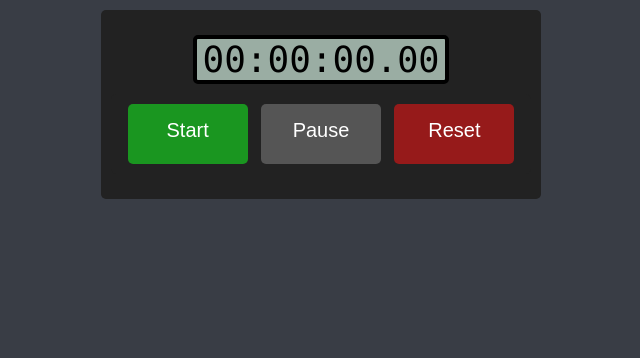
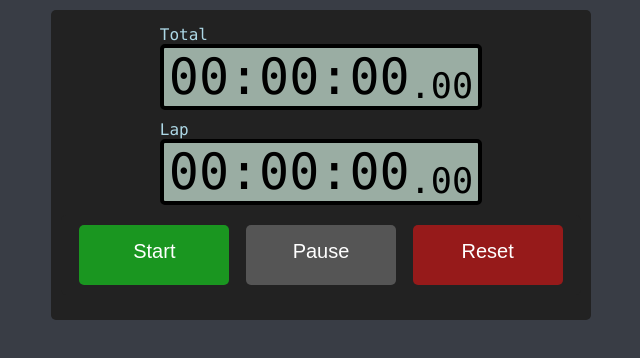
Before and after one commit to 2miles/Timer, a React (Create React App) app: page / in a window 1280 px wide. Shown: the top 358 px of the page, without its empty margins (319-959 px from the left). Built offline with nearby package versions, Linux system fonts and the light colour scheme.

Commit message:
added display component, updated styles, added total time to lap list

```diff
--- a/src/App.css
+++ b/src/App.css
@@ -1,18 +1,13 @@
 @import './vars.css';
 
 .App {
+  display: flex;
   text-align: center;
   min-height: 100vh;
   background-color: var(--app-bg);
-}
-
-.App-body {
-  background-color: var(--app-bg);
-  display: flex;
+  color: white;
+  align-items: center;
   flex-direction: column;
-  align-items: center;
-  font-size: calc(20px + 2vmin);
-  color: white;
 }
 .stopwatch {
   display: flex;
@@ -23,15 +18,35 @@
   margin-top: 10px;
   border-width: 3px;
   border-radius: 5px;
-  min-width: 400px;
+  min-width: 500px;
 }
 
+.stopwatch-display-area {
+  display: flex;
+  flex-direction: column;
+  font-family: 'Monaco';
+  min-width: 230px;
+  margin-top: 10px;
+  padding: 0px 0px;
+  background-color: var(--sw-bg);
+  color: lightblue;
+  border: none;
+}
+.stopwatch-display-title {
+  padding: 0px;
+  margin: 0px 0px;
+  width: fit-content;
+  min-width: 50px;
+  align-content: start;
+  text-align: left;
+}
 .stopwatch-display {
   flex-direction: row;
   font-family: 'Menlo';
+  font-size: 50px;
   min-width: 230px;
-  margin-top: 20px;
   padding: 0px 5px;
+  margin-top: 0px;
   background-color: var(--sw-display-bg);
   color: var(--sw-display-fg);
   border: solid 4px var(--sw-display-border);
@@ -51,27 +66,33 @@
   font-family: 'Menlo';
   font-size: 18px;
   margin-bottom: 10px;
-  border: solid 2px;
-  border-color: black;
+}
+
+.laps-header {
+  font-size: 0.9rem;
+  font-family: 'Monaco';
+  display: flex;
+  flex-direction: row;
+  justify-content: space-between;
+  color: lightblue;
 }
 
 .lap {
   display: flex;
   flex-direction: row;
   justify-content: space-between;
-  border: solid 1px;
-  border-color: black;
+  border-bottom: solid 2px;
+  border-color: var(--sw-btn-reset-pressed);
   padding-left: 5px;
   padding-right: 5px;
   padding-top: 5px;
   padding-bottom: 5px;
-  background-color: var(--sw-lap-bg);
-  min-width: 260px;
+  min-width: 380px;
 }
 
 .btn {
   border: none;
-  min-width: 120px;
+  min-width: 150px;
   min-height: 60px;
   color: var(--btn-text);
   margin: 5px 5px;
--- a/src/components/App.js
+++ b/src/components/App.js
@@ -3,11 +3,9 @@ import Stopwatch from './Stopwatch';
 
 function App() {
   return (
-    <body className="App-body">
-      <div className="App">
-        <Stopwatch />
-      </div>
-    </body>
+    <div className="App">
+      <Stopwatch />
+    </div>
   );
 }
 
--- /dev/null
+++ b/src/components/Display.js
@@ -0,0 +1,24 @@
+import {
+  displayMinutes,
+  displaySeconds,
+  displayMillis,
+  displayHours,
+} from '../utils';
+import '../App.css';
+
+function Display({ time, title }) {
+  return (
+    <div className="stopwatch-display-area">
+      <div className="stopwatch-display-title">{title}</div>
+      <div className="stopwatch stopwatch-display">
+        <span>{displayHours(time)}</span>:<span>{displayMinutes(time)}</span>:
+        <span>{displaySeconds(time)}</span>
+        <span style={{ fontSize: '2.2rem', alignSelf: 'flex-end' }}>
+          .{displayMillis(time)}
+        </span>
+      </div>
+    </div>
+  );
+}
+
+export default Display;
--- a/src/components/Laps.js
+++ b/src/components/Laps.js
@@ -1,19 +1,40 @@
 import '../App.css';
-import { displayMinutes, displaySeconds, displayMillis } from '../utils';
+import {
+  displayMinutes,
+  displaySeconds,
+  displayMillis,
+  displayHours,
+} from '../utils';
 
-function Laps({ laps }) {
+function Laps({ laps, totals }) {
   return (
     <div className="laps-area">
-      {laps.map((lap, key) => {
+      <div className="laps-header">
+        <div>#</div>
+        <div>Lap Time</div>
+        <div>Total Time</div>
+      </div>
+      {laps.map((lap, index) => {
         return (
           <div className="lap">
             <div className="lap-title">
-              <span>{`Lap ${key + 1}`}</span>
+              <span>{`${index + 1}`}</span>
             </div>
             <div>
+              <span>{displayHours(lap)}</span>:
               <span>{displayMinutes(lap)}</span>:
               <span>{displaySeconds(lap)}</span>.
-              <span>{displayMillis(lap)}</span>
+              <span style={{ fontSize: '.9rem', alignSelf: 'flex-end' }}>
+                {displayMillis(lap)}
+              </span>
+            </div>
+            <div>
+              <span>{displayHours(lap)}</span>:
+              <span>{displayMinutes(totals[index])}</span>:
+              <span>{displaySeconds(totals[index])}</span>.
+              <span style={{ fontSize: '.9rem', alignSelf: 'flex-end' }}>
+                {displayMillis(totals[index])}
+              </span>
             </div>
           </div>
         );
--- a/src/components/Stopwatch.js
+++ b/src/components/Stopwatch.js
@@ -1,30 +1,30 @@
 import { useEffect, useState } from 'react';
-import {
-  displayMinutes,
-  displaySeconds,
-  displayMillis,
-  displayHours,
-} from '../utils';
 import '../App.css';
 import Laps from './Laps';
+import Display from './Display';
 
 function Stopwatch() {
   const [time, setTime] = useState(0);
   const [lastTime, setLastTime] = useState(0);
   const [laps, setLaps] = useState([]);
+  const [totals, setTotals] = useState([]);
   const [isOn, setIsOn] = useState(false);
 
   const handleLap = () => {
     setLaps((prevList) => {
       return [...prevList, time - lastTime];
     });
+    setTotals((prevList) => {
+      return [...prevList, time];
+    });
     setLastTime(time);
   };
 
   const handleReset = () => {
+    setIsOn(false);
     setTime(0);
-    setIsOn(false);
     setLastTime(0);
+    setTotals(() => []);
     setLaps(() => []);
   };
 
@@ -57,13 +57,8 @@ function Stopwatch() {
 
   return (
     <div className="stopwatch">
-      <div className="stopwatch stopwatch-display">
-        <span>{displayHours(time)}</span>:<span>{displayMinutes(time)}</span>:
-        <span>{displaySeconds(time)}</span>
-        <span style={{ fontSize: '2.2rem', alignSelf: 'flex-end' }}>
-          .{displayMillis(time)}
-        </span>
-      </div>
+      <Display time={time} title={'Total'} />
+      <Display time={time - lastTime} title={'Lap'} />
       <div className="stopwatch stopwatch-btn-area">
         {isOn ? (
           <button className="stopwatch btn btn-start" onClick={handleLap}>
@@ -87,7 +82,7 @@ function Stopwatch() {
           </button>
         )}
       </div>
-      {laps.length > 0 && <Laps laps={laps} />}
+      {laps.length > 0 && <Laps laps={laps} totals={totals} />}
     </div>
   );
 }
```
